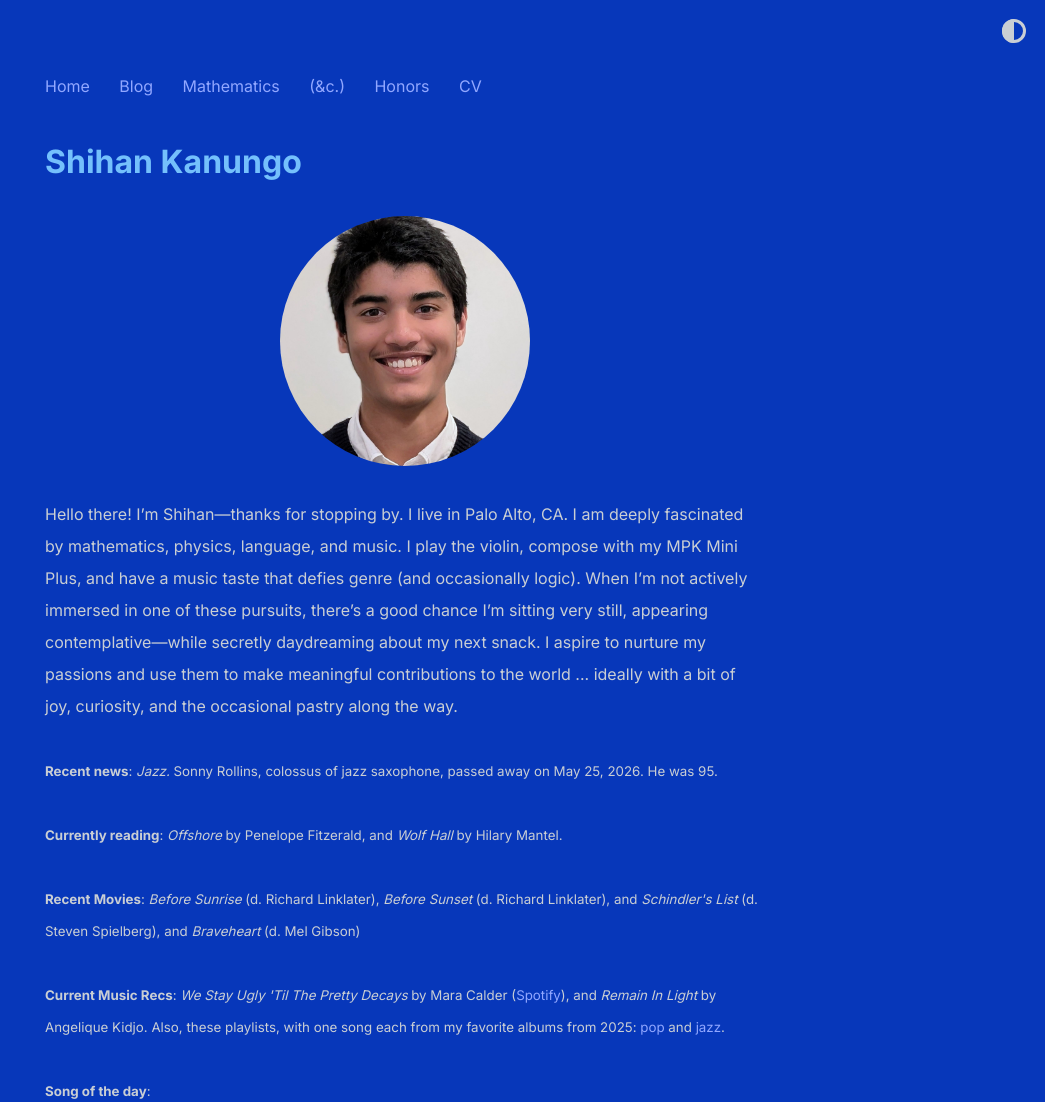
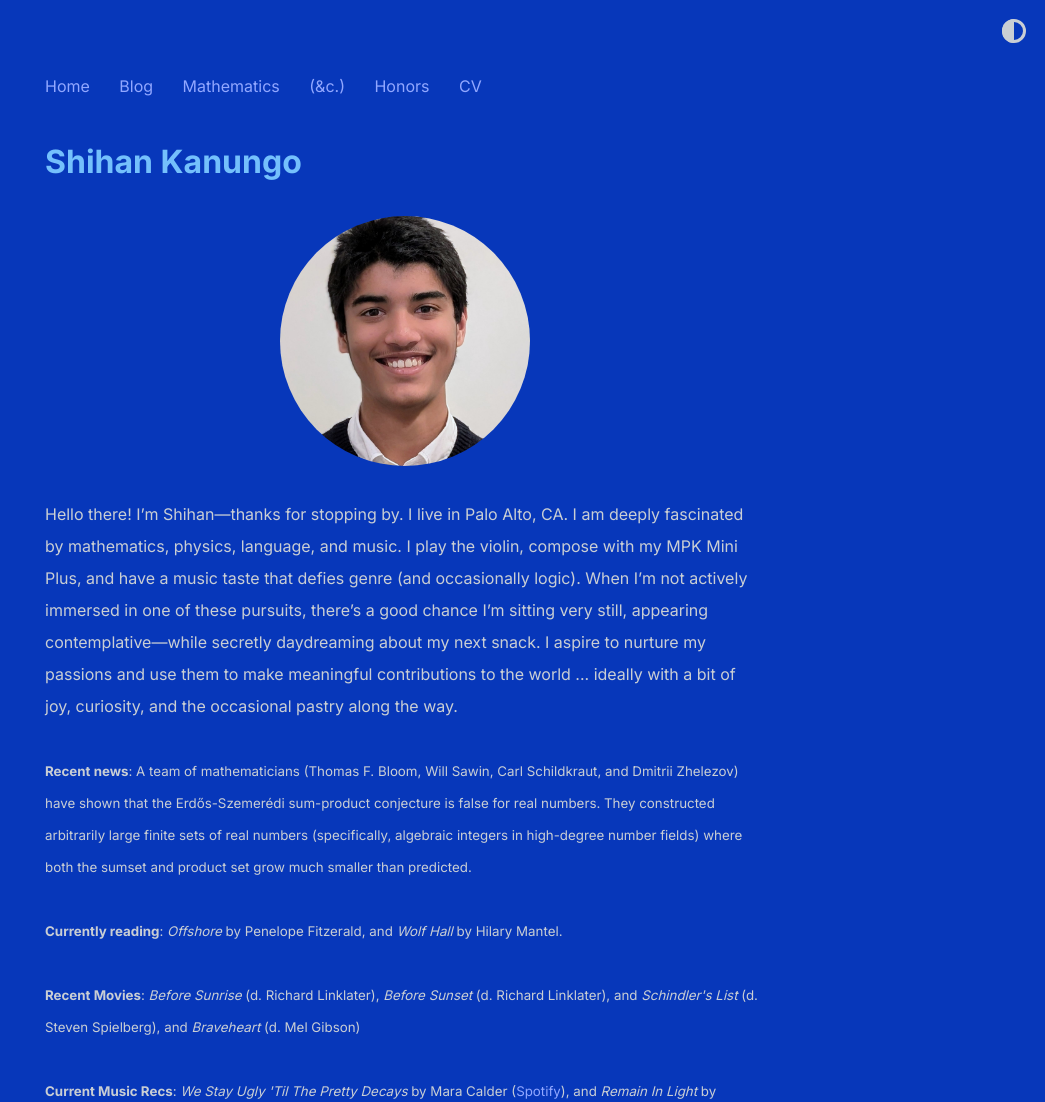
Before and after one commit to shihankanungo/shihankanungo.github.io, a Jekyll site: the page built from index.md, in a window 1280 px wide, cut to the strip 0-1102 px from the top of the page. Shown: the whole strip, without its empty margins (235-1280 px from the left). Built offline with Jekyll 4.4.1, drawn with Linux system fonts in a browser that asks for light colours.

Commit message:
Update _config.yml

```diff
--- a/_config.yml
+++ b/_config.yml
@@ -6,7 +6,7 @@ description: > # description of the site (multiple lines allowed)
   Hello there! I’m Shihan&mdash;thanks for stopping by. I live in Palo Alto, CA. I am deeply fascinated by mathematics, physics, language, and music. I play the violin, compose with my MPK Mini Plus, and have a music taste that defies genre (and occasionally logic). When I’m not actively immersed in one of these pursuits, there’s a good chance I’m sitting very still, appearing contemplative&mdash;while secretly daydreaming about my next snack. I aspire to nurture my passions and use them to make meaningful contributions to the world ... ideally with a bit of joy, curiosity, and the occasional pastry along the way.
           <br /><br />
 
-          <small><b>Recent news</b>: <i>Jazz.</i> Sonny Rollins, colossus of jazz saxophone, passed away on May 25, 2026. He was 95.</small>
+          <small><b>Recent news</b>: A team of mathematicians (Thomas F. Bloom, Will Sawin, Carl Schildkraut, and Dmitrii Zhelezov) have shown that the Erdős-Szemerédi sum-product conjecture is false for real numbers. They constructed arbitrarily large finite sets of real numbers (specifically, algebraic integers in high-degree number fields) where both the sumset and product set grow much smaller than predicted.</small>
           <br /><br />
           <small><b>Currently reading</b>: <i>Offshore</i> by Penelope Fitzerald, and <i>Wolf Hall</i> by Hilary Mantel.</small>
           <br /><br />
```
